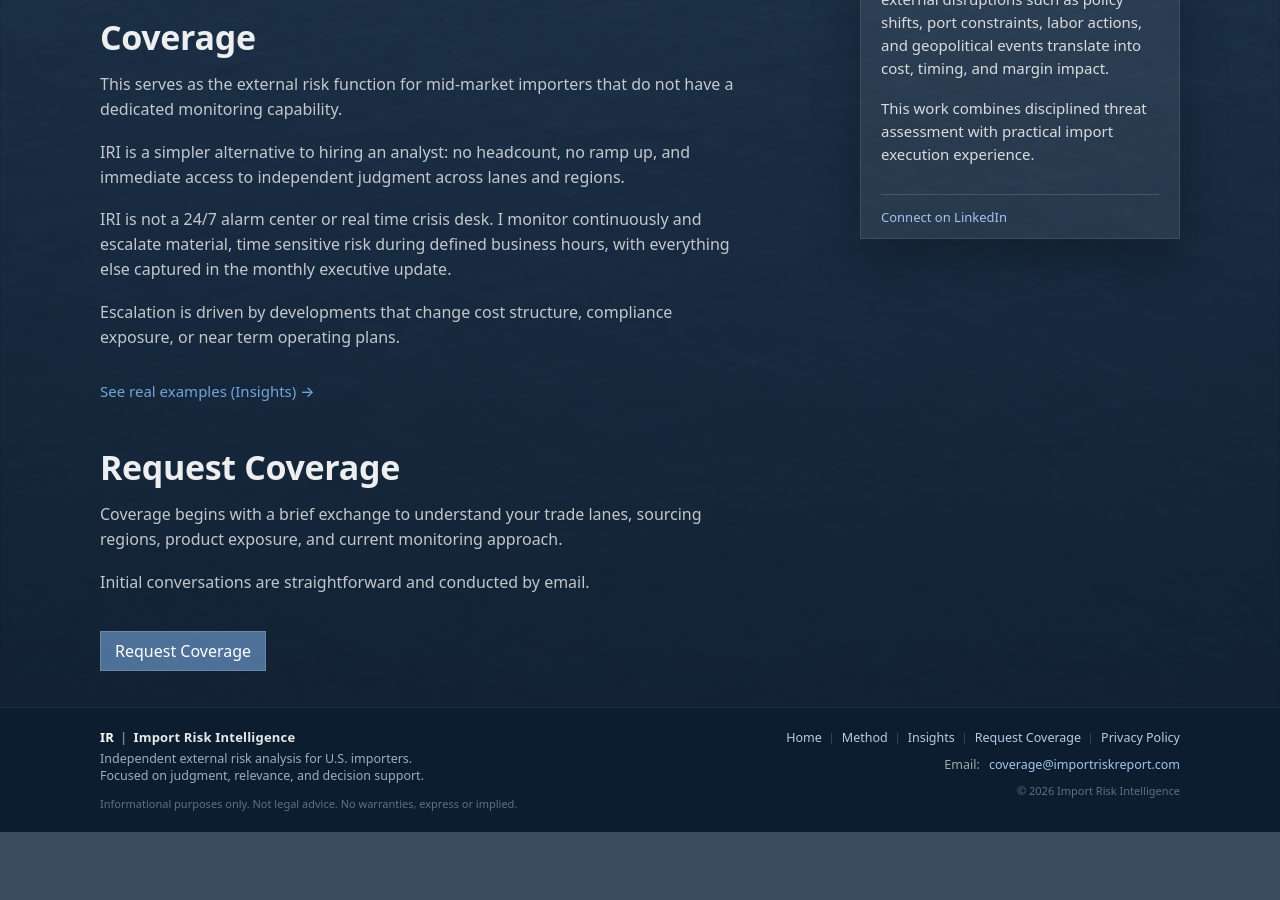
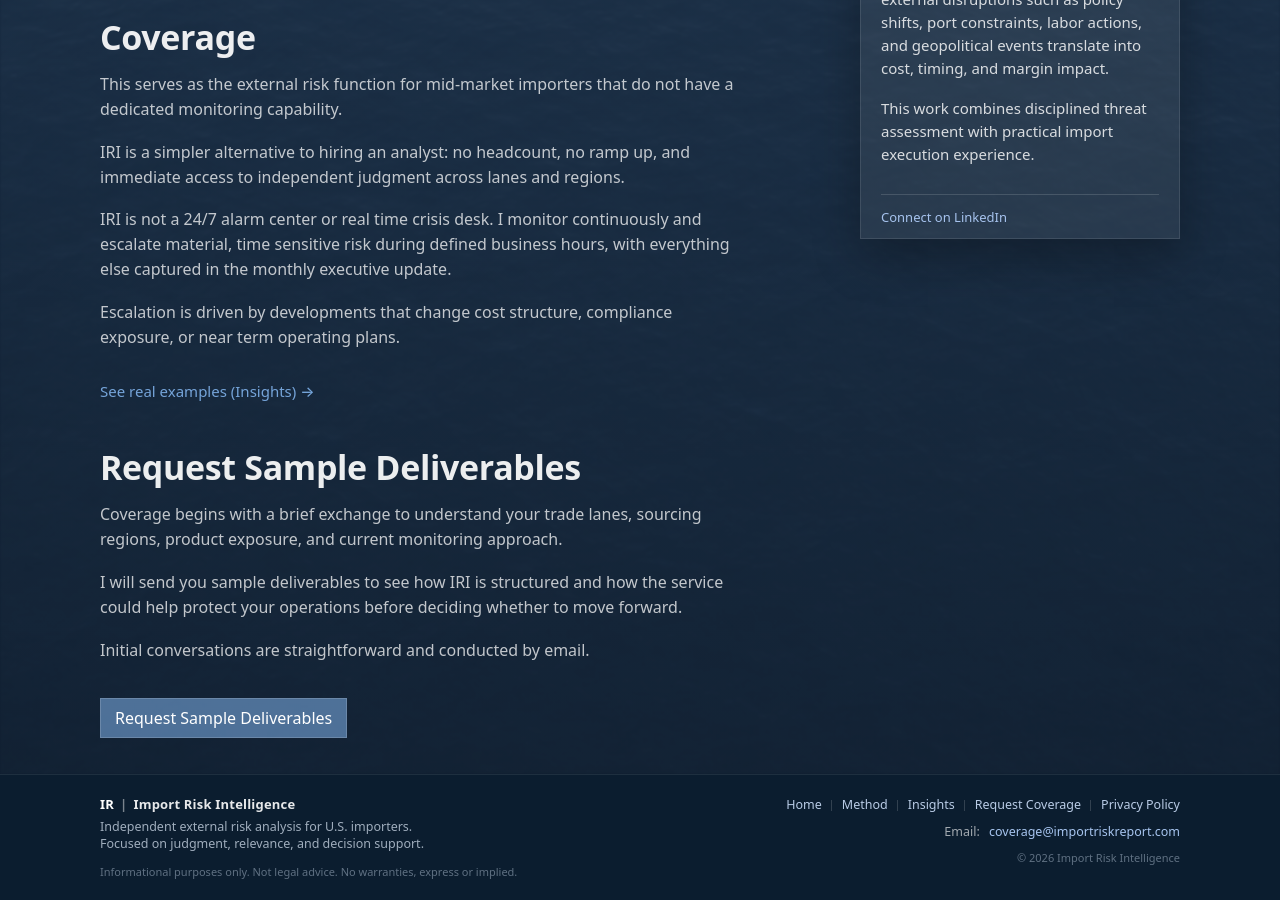
Before and after one commit to importrisk/import-risk-intelligence-site, a Jekyll site: the page built from index.html, in a window 1280 px wide and 900 px high, scrolled down 1301 px. Built offline with Jekyll 4.4.1, drawn with Linux system fonts in a browser that asks for light colours; before the commit the page ends 2133 px from its top, so only the background shows below that.

Commit message:
Update index.html

```diff
--- a/index.html
+++ b/index.html
@@ -133,10 +133,14 @@ description: Independent risk assessment for U.S. importers.
       </section>
 
      <section id="request" class="section">
-  <h2 class="section-title">Request Coverage</h2>
+  <h2 class="section-title">Request Sample Deliverables</h2>
 
   <p class="section-text">
     Coverage begins with a brief exchange to understand your trade lanes, sourcing regions, product exposure, and current monitoring approach.
+  </p>
+
+  <p class="section-text">
+    I will send you sample deliverables to see how IRI is structured and how the service could help protect your operations before deciding whether to move forward.
   </p>
 
   <p class="section-text">
@@ -144,9 +148,10 @@ description: Independent risk assessment for U.S. importers.
   </p>
 
   <div class="request-box">
-    <a class="nav-cta" href="./contact.html">Request Coverage</a>
+    <a class="nav-cta" href="./contact.html">Request Sample Deliverables</a>
   </div>
 </section>
+
 
     </div>
 
```
